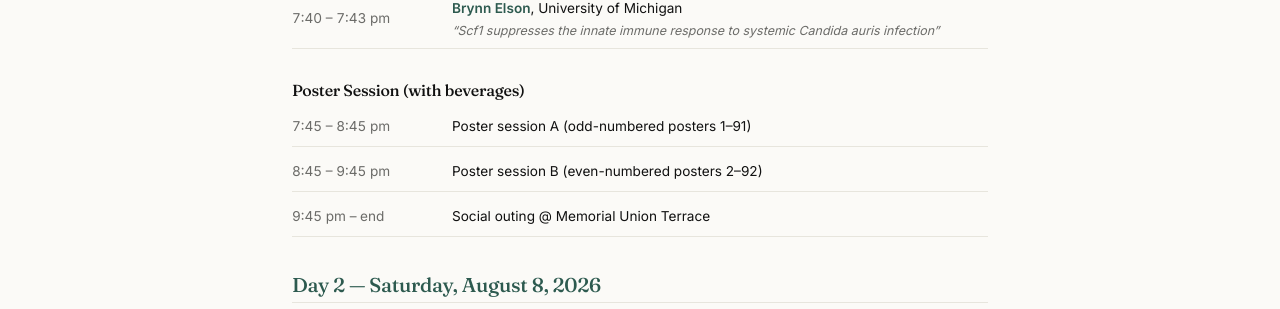
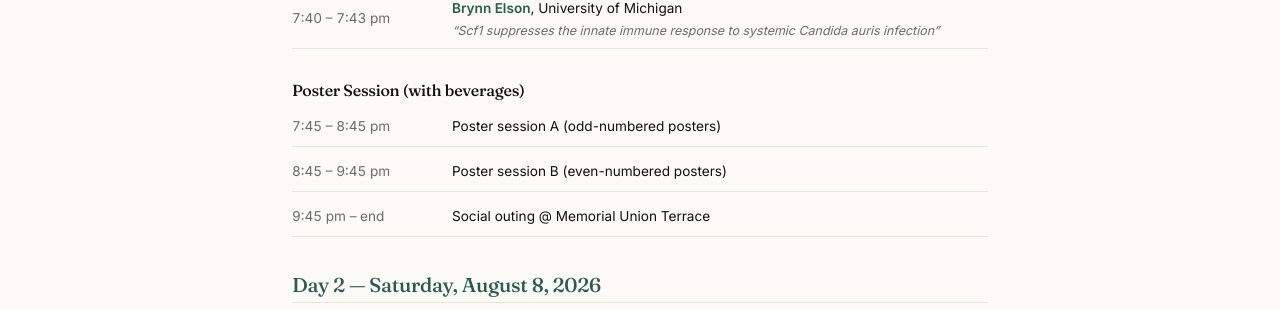
Before and after one commit to MNIDMeeting/mnidmeeting.github.io, a Jekyll site: the page built from schedule.md, in a window 1280 px wide and 900 px high, scrolled down 2433 px. Shown: the part 142-451 px from the top of the window. Built offline with Jekyll 4.4.1, drawn with Linux system fonts in a browser that asks for light colours.

Commit message:
Drop poster number ranges; broaden presenter highlighting
- schedule.md: poster sessions now just say odd/even-numbered.
- Abstracts PDF: cover no longer prints the poster range, and
  presenting authors are now highlighted in green even when the
  author list uses "Last, First", "Last, Initials", or
  "Last INITIALS" ordering (P8, P27, P31, etc.).

Note: the schedule PDF still shows the old range; it needs a
re-render pass to keep it at 3 pages.

Co-Authored-By: Claude Opus 4.7 <noreply@anthropic.com>

```diff
--- a/schedule.md
+++ b/schedule.md
@@ -71,8 +71,8 @@ permalink: /schedule/
 
 |  |  |
 |--|--|
-| 7:45 – 8:45 pm | Poster session A (odd-numbered posters 1–91) |
-| 8:45 – 9:45 pm | Poster session B (even-numbered posters 2–92) |
+| 7:45 – 8:45 pm | Poster session A (odd-numbered posters) |
+| 8:45 – 9:45 pm | Poster session B (even-numbered posters) |
 | 9:45 pm – end | Social outing @ Memorial Union Terrace |
 
 ## Day 2 — Saturday, August 8, 2026
```
Also changed, not shown: 1 other file.
